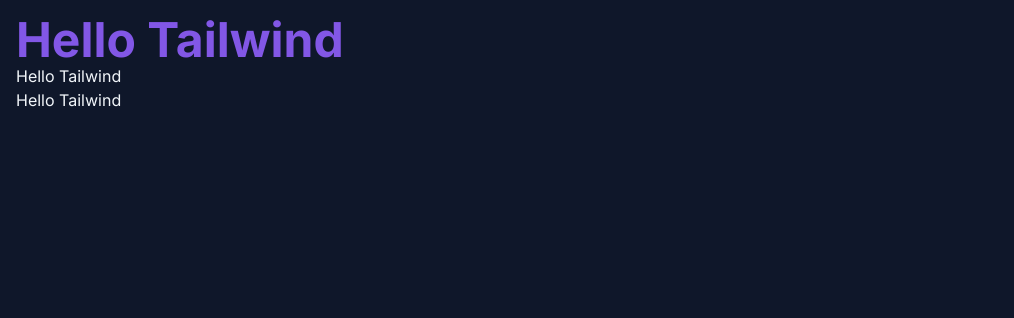
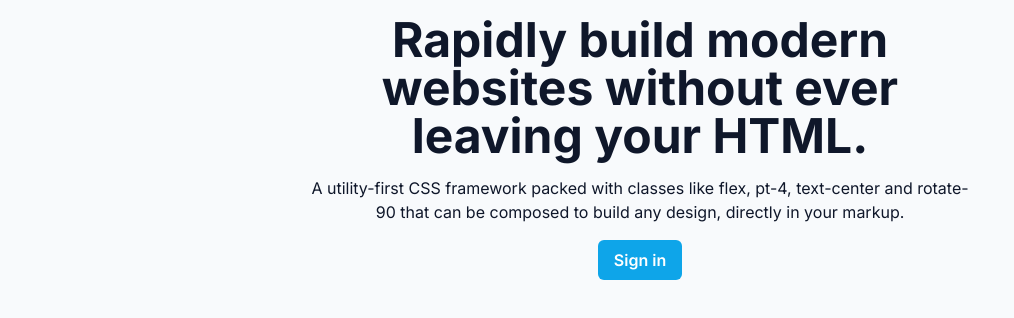
Before and after one commit to pedrosouza423/tailwind-next, a Next.js app: page / in a window 1280 px wide. Shown: the top 318 px of the page, without its empty margins (0-1014 px from the left). Built offline with nearby package versions, Linux system fonts and the light colour scheme.

Commit message:
Adding a dark mode in the page

```diff
--- a/src/app/page.tsx
+++ b/src/app/page.tsx
@@ -1,10 +1,16 @@
 
 export default function Home() {
   return (
-    <div className="p-4 bg-slate-900 text-slate-100 h-screen">
-      <h1 className="font-bold text-5xl text-diego">Hello Tailwind</h1>
-      <h2>Hello Tailwind</h2>
-      <p>Hello Tailwind</p>
+    <div className="p-4 bg-slate-50 text-slate-900 dark:bg-slate-900 dark:text-slate-100  h-screen flex flex-col text-center items-center">
+      <div className="max-w-2xl">
+        <h1 className="font-bold text-5xl">
+          Rapidly build modern websites without ever leaving your HTML.
+        </h1>
+        <h2 className="mt-4 dark:text-slate-400">A utility-first CSS framework packed with classes like flex, pt-4, text-center and rotate-90 that can be composed to build any design, directly in your markup.</h2>
+        <button className="bg-sky-500 dark:bg-sky-400 dark:text-slate-950 text-white px-4 py-2 rounded-md font-semibold mt-4 enabled:hover:bg-sky-700 disabled:opacity-60 disabled:cursor-not-allowed">
+          Sign in
+        </button>
+      </div>
     </div>
   );
 }
```
